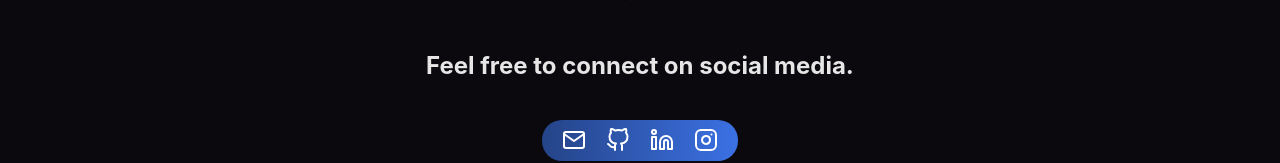
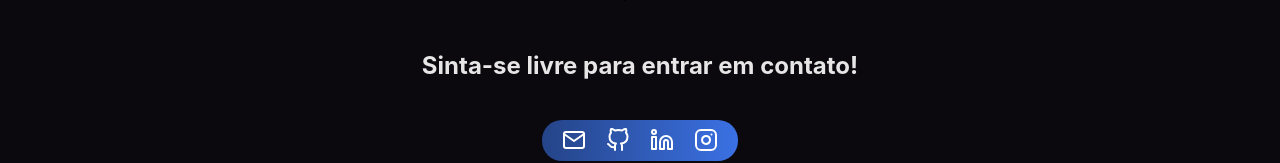
Before and after one commit to keslerliv/KR-Showcase, a React (Vite) app: page / in a window 1280 px wide. Shown: the part 3973-4136 px from the top of the page. Built offline with nearby package versions, Linux system fonts and the light colour scheme.

Commit message:
footer text

```diff
--- a/src/templates/Default/index.tsx
+++ b/src/templates/Default/index.tsx
@@ -39,7 +39,7 @@ export default function DefaultTemplate({ children }: DefaultTemplateProps) {
           animationData={RobotAnimation} />
         <div className={styles.container}>
           <h2 className={styles.title}>
-            Feel free to connect on social media.
+            Sinta-se livre para entrar em contato!
           </h2>
           <Socials />
           <p className={styles.bottomText}>
```
